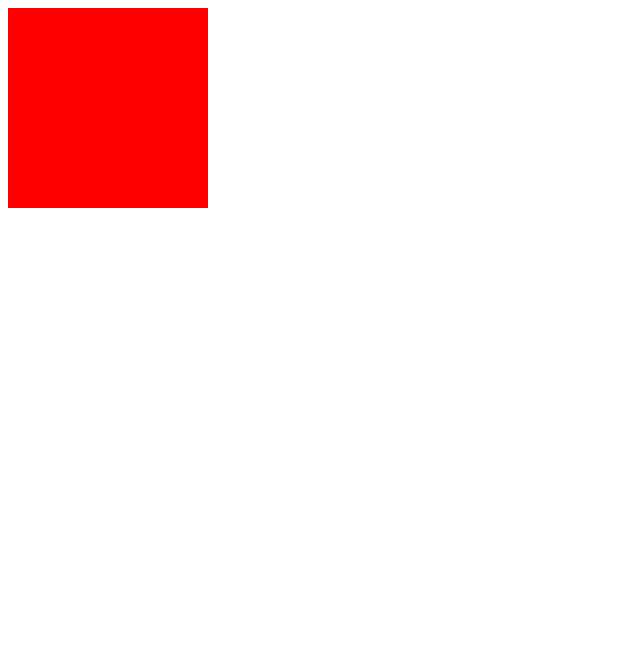
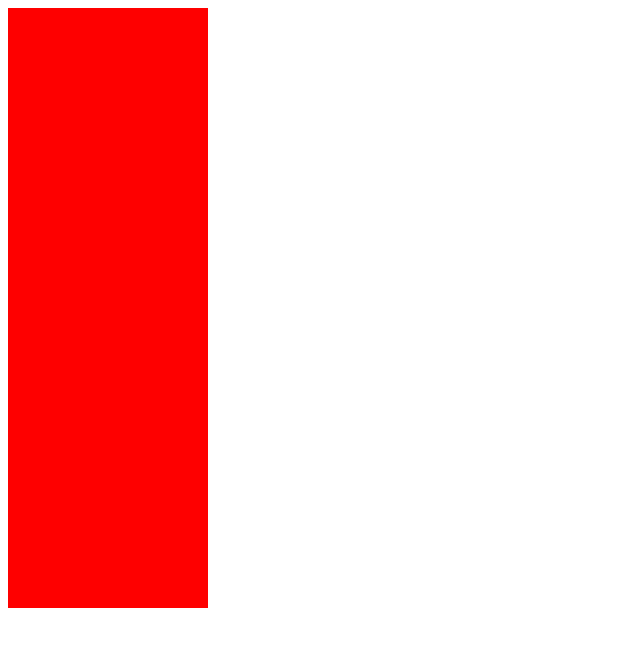
Before and after one commit to Lucas97058/test-gitHub-1, a plain HTML site: page index.html in a window 1280 px wide. Shown: the whole page, without its empty margins (0-640 px from the left). Drawn offline with Linux system fonts and the light colour scheme.

Commit message:
Update index.html

```diff
--- a/index.html
+++ b/index.html
@@ -17,5 +17,7 @@
 </head>
 <body>
     <div class="red box"></div>
+    <div class="red box"></div>
+    <div class="red box"></div>
 </body>
 </html>
```
